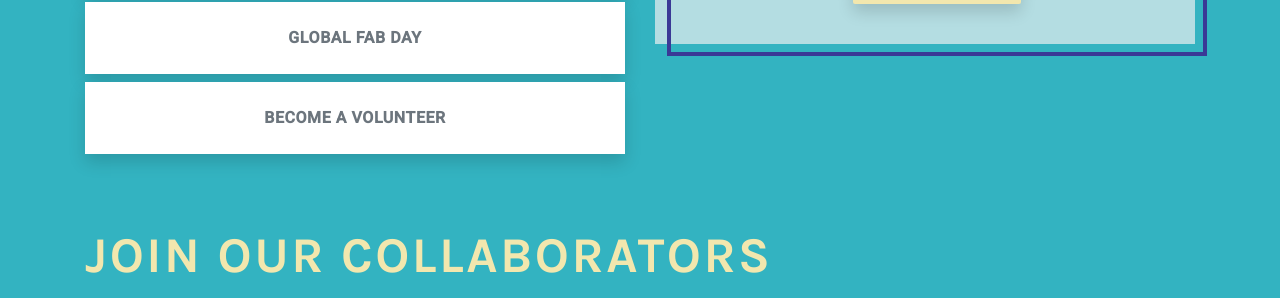
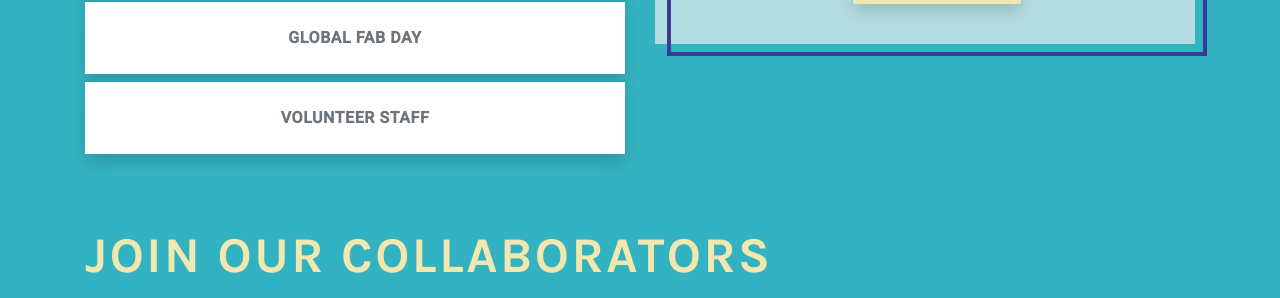
Before and after one commit to fabfoundation/fabxlive2020, a Jekyll site: the page built from index.html, in a window 1280 px wide and 900 px high, scrolled down 2722 px. Shown: the part 156-454 px from the top of the window. Built offline with Jekyll 4.4.1, drawn with Linux system fonts in a browser that asks for light colours; nearby versions of some CDN libraries.

Commit message:
Update index.html

```diff
--- a/index.html
+++ b/index.html
@@ -157,7 +157,7 @@ title: FABxLive
           <a class="d-block bg-white p-4 mb-2 shadow text-muted"        data-toggle="pill" id="pills-fabercise-tab"          href="#pills-fabercise" >FABERCISE</a>
           <a class="d-block bg-white p-4 mb-2 shadow text-muted"        data-toggle="pill" id="pills-fab-world-tab"          href="#pills-fab-world" >FAB WORLD</a>
           <a class="d-block bg-white p-4 mb-2 shadow text-muted"        data-toggle="pill" id="pills-global-fab-tab"         href="#pills-global-fab" >GLOBAL FAB DAY</a>
-          <a class="d-block bg-white p-4 mb-2 shadow text-muted"        data-toggle="pill" id="pills-become-tab"             href="#pills-become" >BECOME A VOLUNTEER</a>
+          <a class="d-block bg-white p-4 mb-2 shadow text-muted"        data-toggle="pill" id="pills-become-tab"             href="#pills-become" >VOLUNTEER STAFF</a>
         </div>
       </div>
 
```
Also changed, not shown: other parts of index.html (+1 -1 lines).
